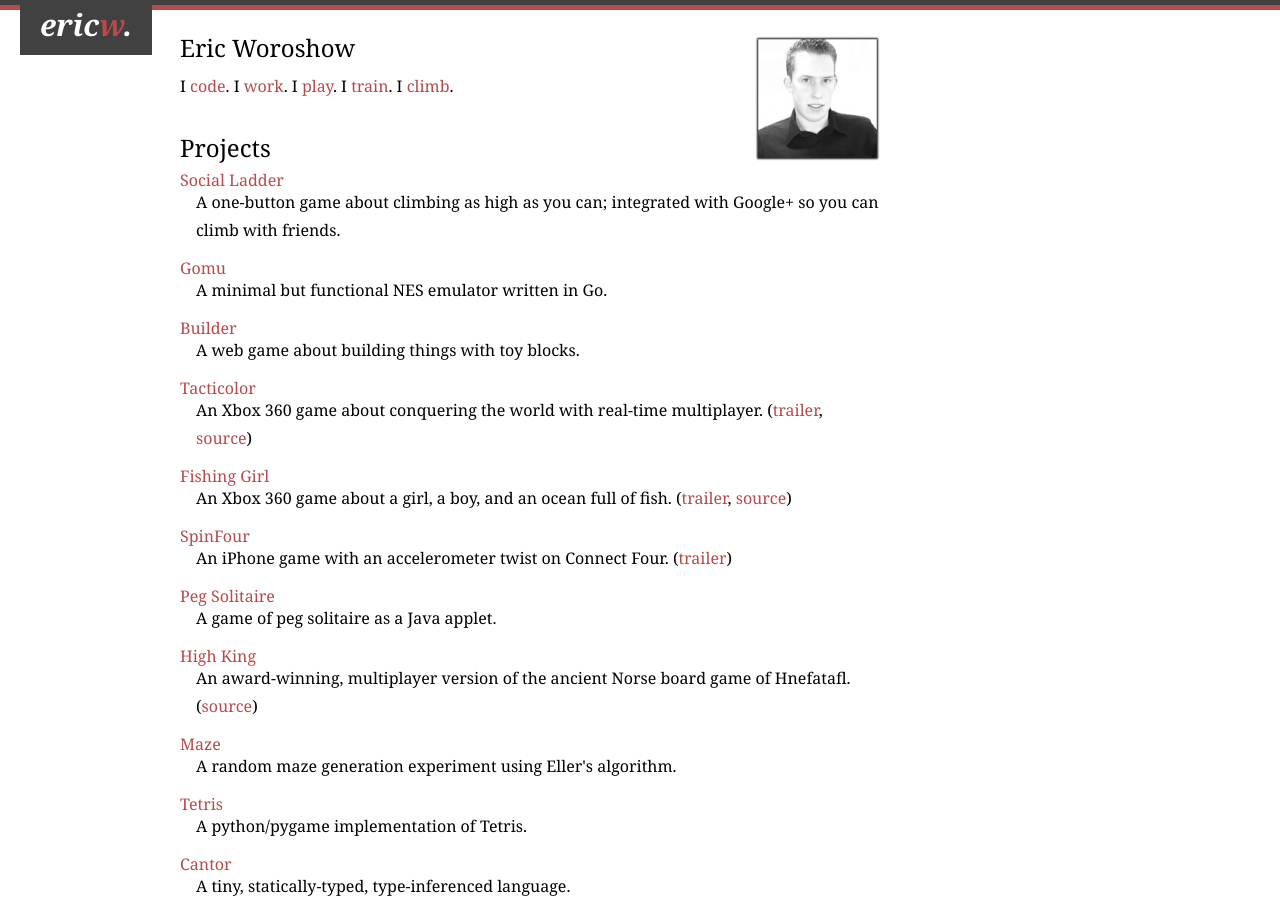
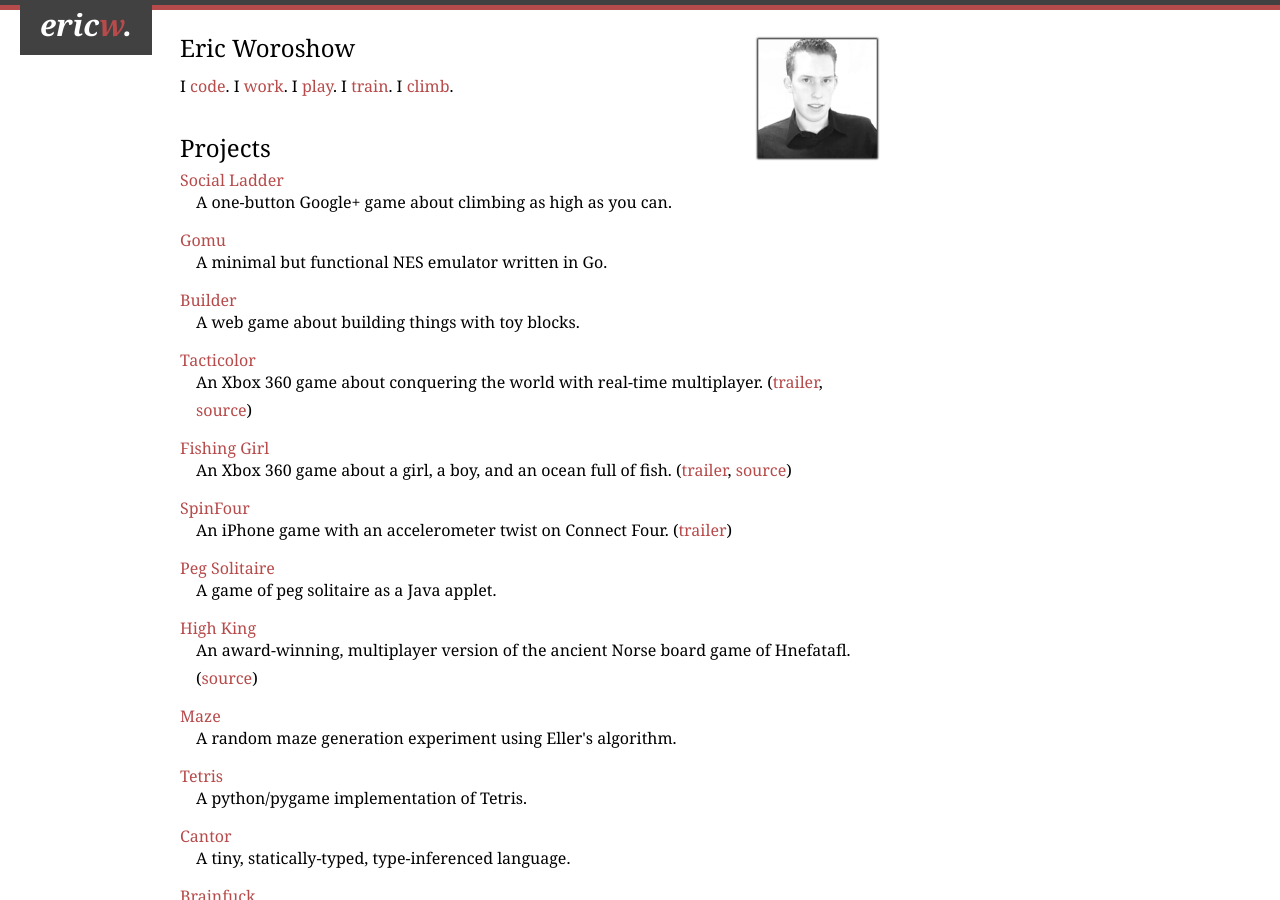
Before and after one commit to errcw/errcw.github.com, a Jekyll site: the page built from index.html, in a window 1280 px wide and 900 px high. Built offline with Jekyll 4.4.1, drawn with Linux system fonts in a browser that asks for light colours.

Commit message:
Shortened the Social Ladder description

```diff
--- a/index.html
+++ b/index.html
@@ -15,7 +15,7 @@ I <a href='http://www.planetgranite.com/'>climb</a>.
 
 <h1>Projects</h1>
 <h3><a href='http://socialladdergame.appspot.com/'>Social Ladder</a></h3>
-<p>A one-button game about climbing as high as you can; integrated with Google+ so you can climb with friends.</p>
+<p>A one-button Google+ game about climbing as high as you can.</p>
 
 <h3><a href='http://hg.ericw.ca/gomu'>Gomu</a></h3>
 <p>A minimal but functional NES emulator written in Go.</p>
```
